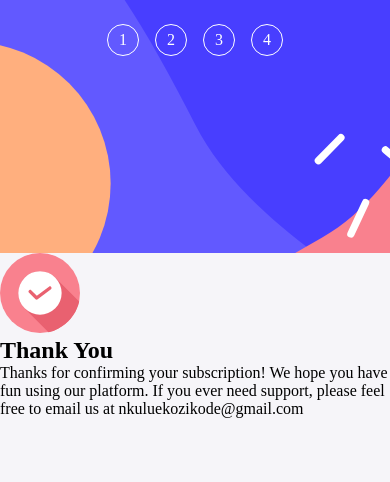
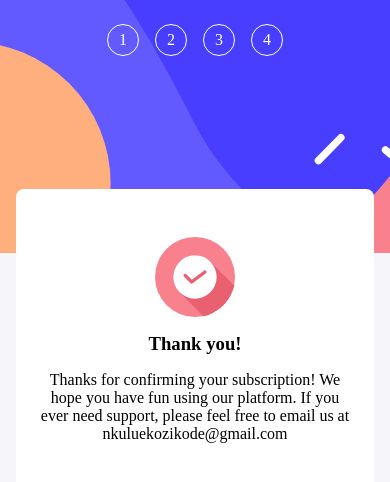
Before and after one commit to nkululek0/multi-step-form, a React (Vite) app: page /summary in a window 390 px wide. Shown: the top 482 px of the page. Built offline with nearby package versions, Linux system fonts and the light colour scheme.

Commit message:
(Create & Update): mobile-styling -> creates and registers core summary component styling

```diff
--- /dev/null
+++ b/src/components/summary/Summary.module.css
@@ -0,0 +1,20 @@
+.summary-wrapper {
+    height: 100%;
+    padding: 1rem;
+}
+
+.summary {
+    position: relative;
+    bottom: 5rem;
+    padding: 3rem 1.5rem;
+    display: flex;
+    flex-direction: column;
+    align-items: center;
+    gap: 1rem;
+    background-color: #fff;
+    border-radius: 8px;
+
+    p {
+        text-align: center;
+    }
+}
--- a/src/components/summary/Summary.tsx
+++ b/src/components/summary/Summary.tsx
@@ -1,16 +1,20 @@
+import styles from './Summary.module.css';
+
 import Confirmation from '../../assets/images/icon-confirmation.svg';
 
 export function Summary() {
   return (
     <>
-      <article className='summary'>
-        <img src={ Confirmation } alt='confirmation image' />
-        <h1>Thank You</h1>
-        <p className="summary">
-          Thanks for confirming your subscription! We hope you have fun using
-          our platform. If you ever need support, please feel free to email us
-          at nkuluekozikode@gmail.com
-        </p>
+      <article className={styles['summary-wrapper']}>
+        <section className={styles['summary']}>
+          <img src={ Confirmation } alt='confirmation image' />
+          <h1>Thank you!</h1>
+          <p>
+            Thanks for confirming your subscription! We hope you have fun using
+            our platform. If you ever need support, please feel free to email us
+            at nkuluekozikode@gmail.com
+          </p>
+        </section>
       </article>
     </>
   );
```
